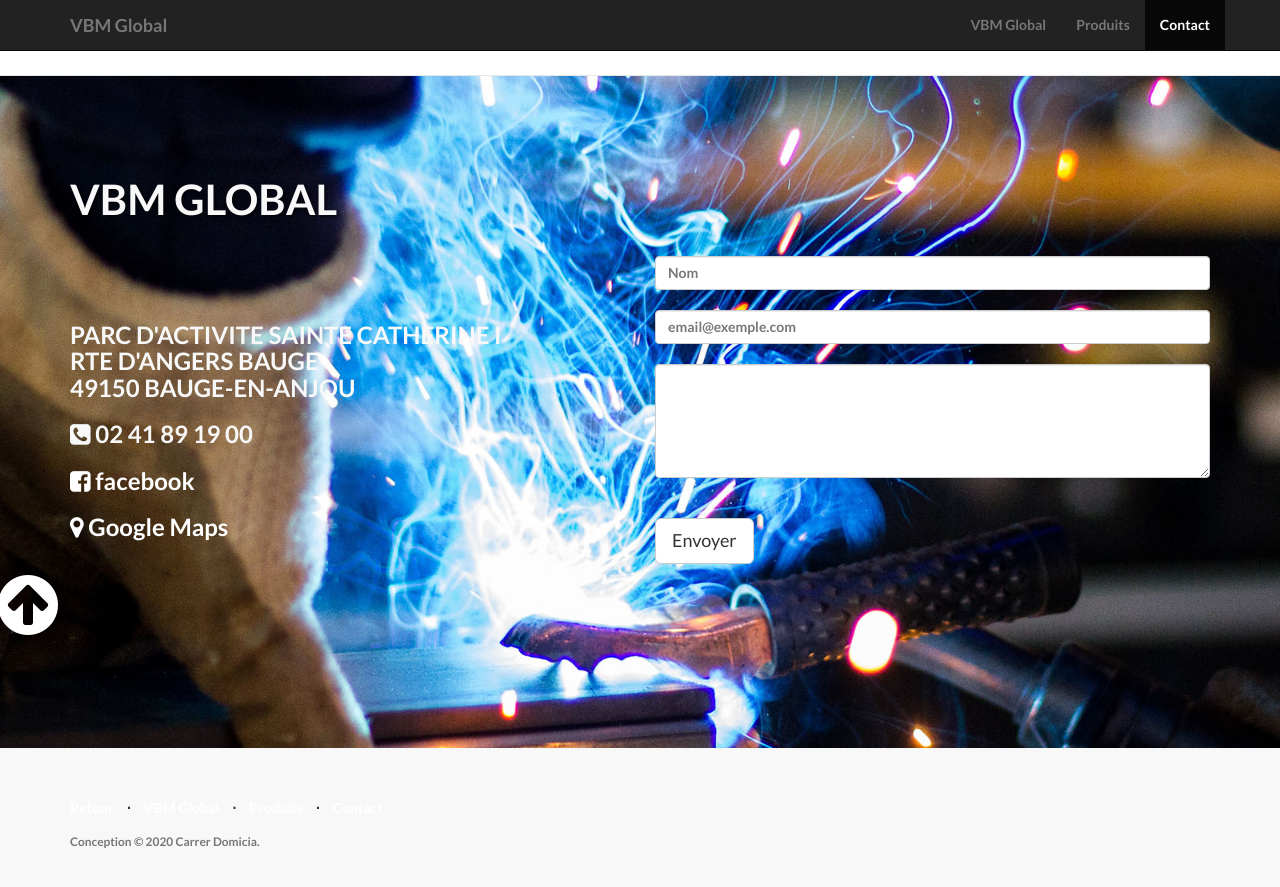
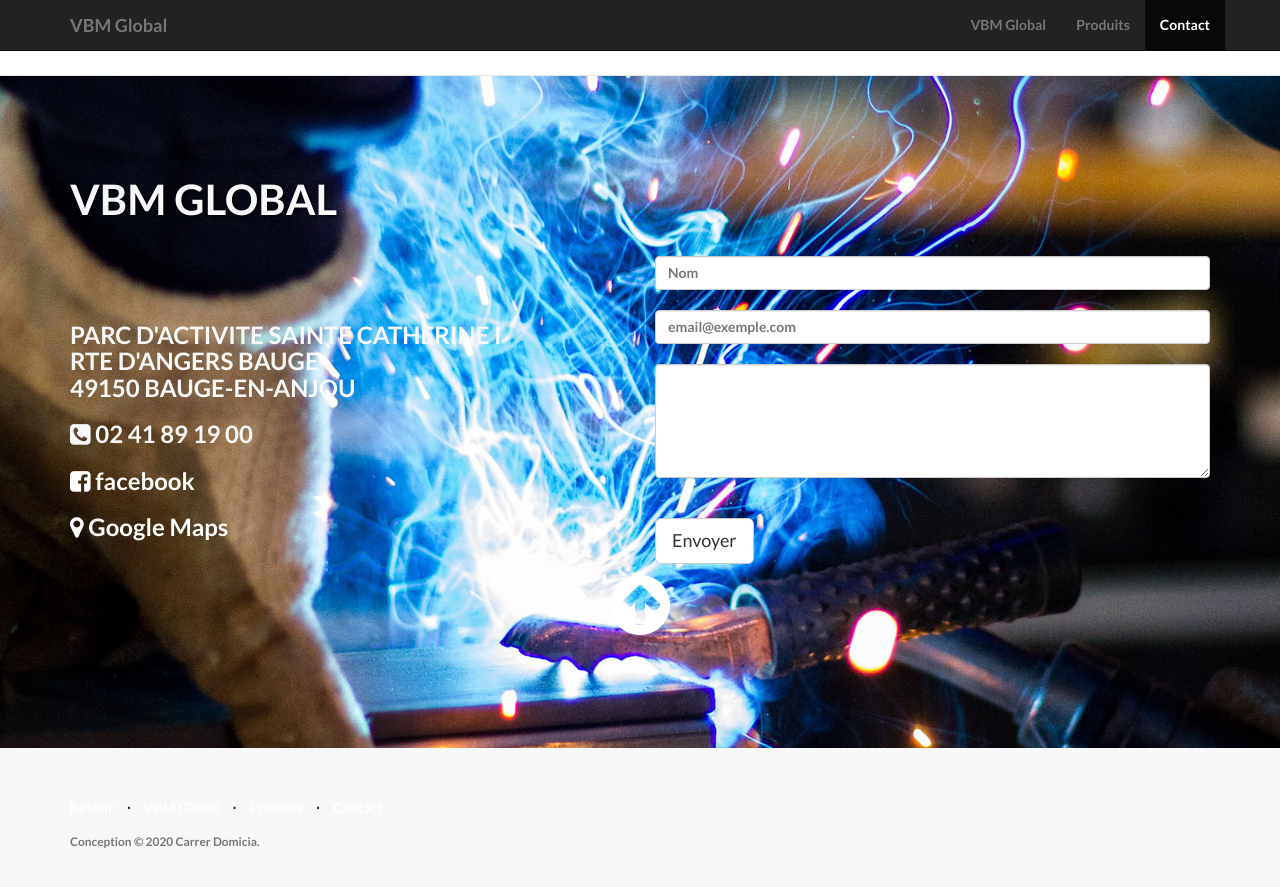
Before and after one commit to juanitito/vbm-landing, a Jekyll site: the page built from index.html, in a window 1280 px wide and 900 px high, scrolled down 2935 px. Shown: the top 887 px of the window. Built offline with Jekyll 4.4.1, drawn with Linux system fonts in a browser that asks for light colours; nearby versions of some CDN libraries; library files that are not in the unit come from our copies.

Commit message:
Update contact.html

```diff
--- a/_includes/contact.html
+++ b/_includes/contact.html
@@ -33,10 +33,8 @@
 				</div>
 			</div>
 		</div>
-		<div class="row">
-			<div class="column">
+		<div class="text-center">
 				<a href="#home" class="btn" active><i class="fa fa-arrow-circle-up fa-5x" aria-hidden="true"></i></a>
-			</div>
 		</div>
 		<!-- /.container -->
 
```
